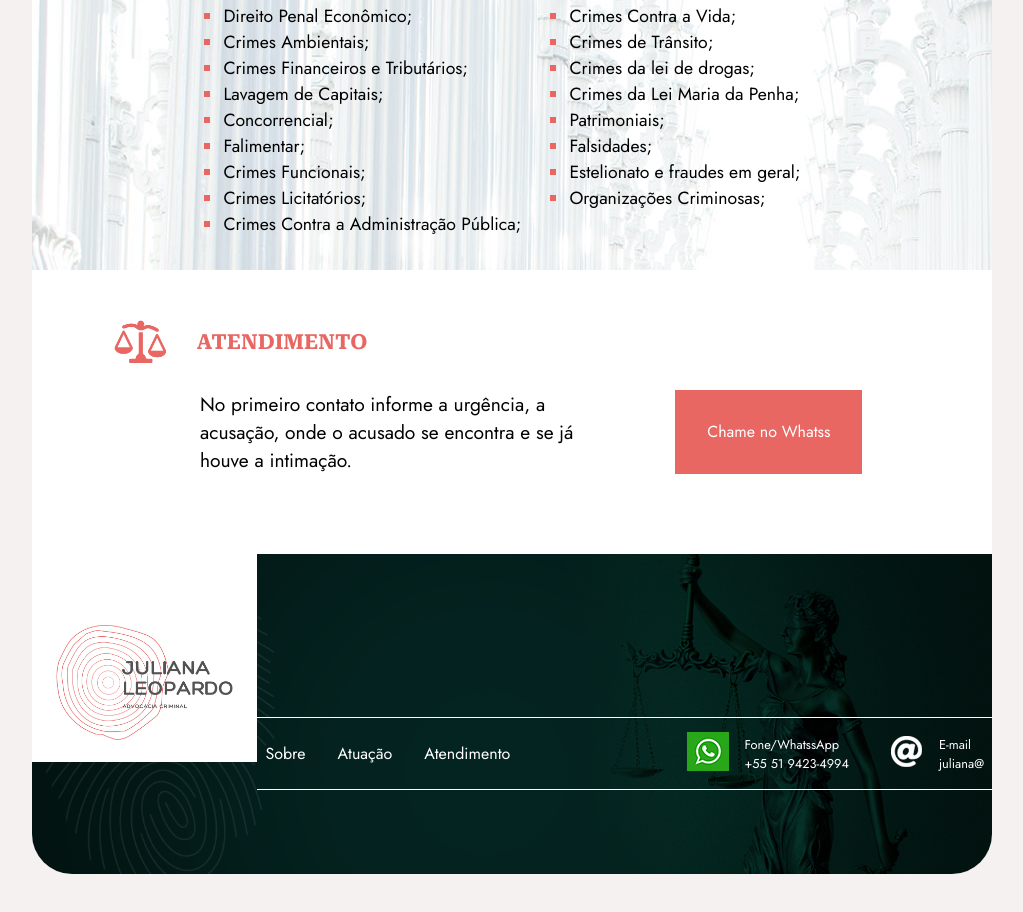
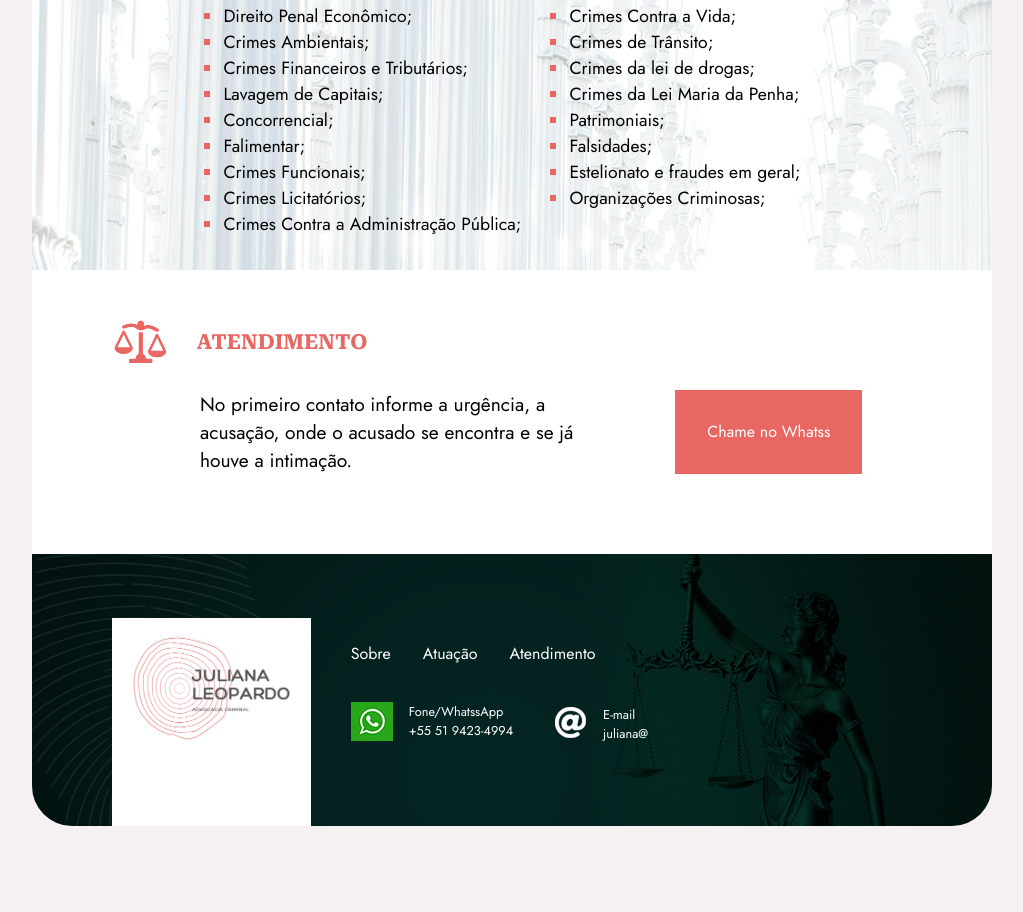
Before and after one commit to amunizz/leopardo, a plain HTML site: page index.html in a window 1280 px wide. Shown: the part 1614-2526 px from the top of the page, without its empty margins (128-1151 px from the left). Drawn offline with Linux system fonts and the light colour scheme.

Commit message:
primeira parte pronta

```diff
--- a/index.html
+++ b/index.html
@@ -128,15 +128,15 @@
             </div>
         </div>
         <footer>
-            <div class="logo"></div>
-            <nav>
+            <div class="logo-footer"></div>
+            <div class="nav-footer">
                 <ul>
                     <li>Sobre</li>
                     <li>Atuação</li>
                     <li>Atendimento</li>
                 </ul>
-                <div class="nav-contact">
-                    <div class="whatss">
+                <div class="nav-contact-footer">
+                    <div class="whatss-footer">
                             <div class="whatss-icon">
                                 <img src="imgs/whatss.jpg" alt="WhatssApp logo">
                             </div>
@@ -157,7 +157,7 @@
                         </div>
                     </div>
                 </div>
-            </nav>
+            </div>
         </footer>
 
         <!--[if lt IE 7]>
--- a/styles/styles.css
+++ b/styles/styles.css
@@ -298,10 +298,56 @@ footer {
     width: 75%;
     display: flex;
     margin: 0 auto;
-    min-height: 20rem;
+    min-height: 17rem;
     margin-bottom: 10rem;
     border-radius: 0 0 2.5rem 2.5rem;
     background-image: url(../imgs/fundo_topo.png);
     background-position: top;
     background-size: cover;
 }
+
+.logo-footer {
+    align-self: flex-end;
+    margin-left: 5rem;
+    background-color: #fff;
+    width: 16rem;
+    height: 13rem;
+    background-image: url(../imgs/logo.jpg);
+    background-position: top;
+    background-size: contain;
+    background-repeat: no-repeat;
+}
+
+.nav-footer {
+    margin-left: 2rem;
+    padding: 0.5rem;
+    border-color: #fff;
+    color: #fff;
+    margin-top: 5rem;
+    width: 85%;
+    display: flex;
+    flex-direction: column;
+    gap: 2rem;
+    justify-content: flex-start;
+    align-content:flex-start;
+    align-self: flex-start;
+}
+.nav-footer ul {
+    display: flex;
+    justify-content: flex-start;
+    align-items: center;
+    gap: 2rem;
+}
+
+.whatss-footer {
+    font-size: 0.8rem;
+    display: flex;
+    gap: 1rem;
+    justify-content: flex-start;
+}
+.nav-contact-footer {
+    display: flex;
+    justify-content: flex-start;
+    gap: 2rem;
+    align-items: center;
+}
```
Also changed, not shown: 1 other file.
